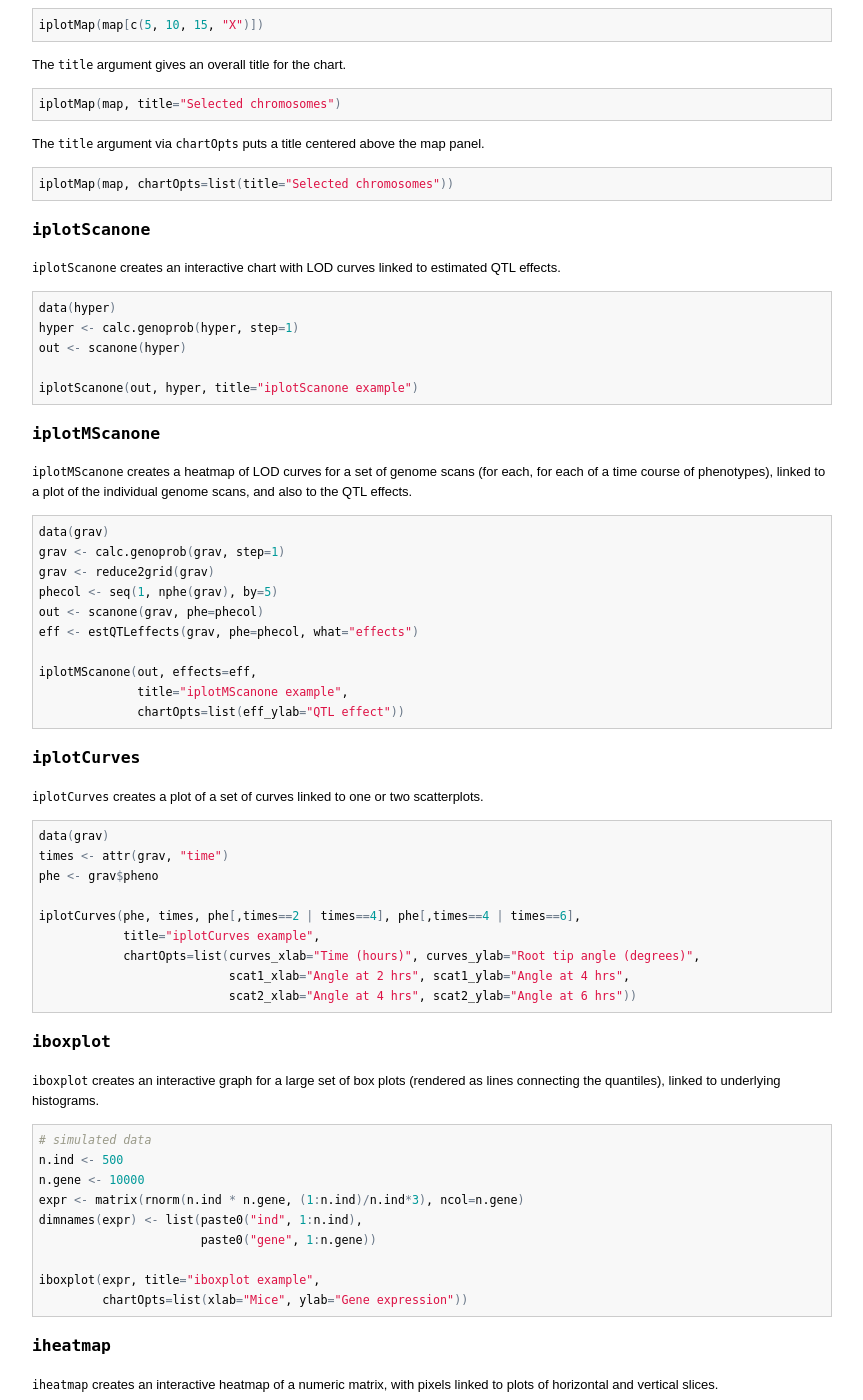
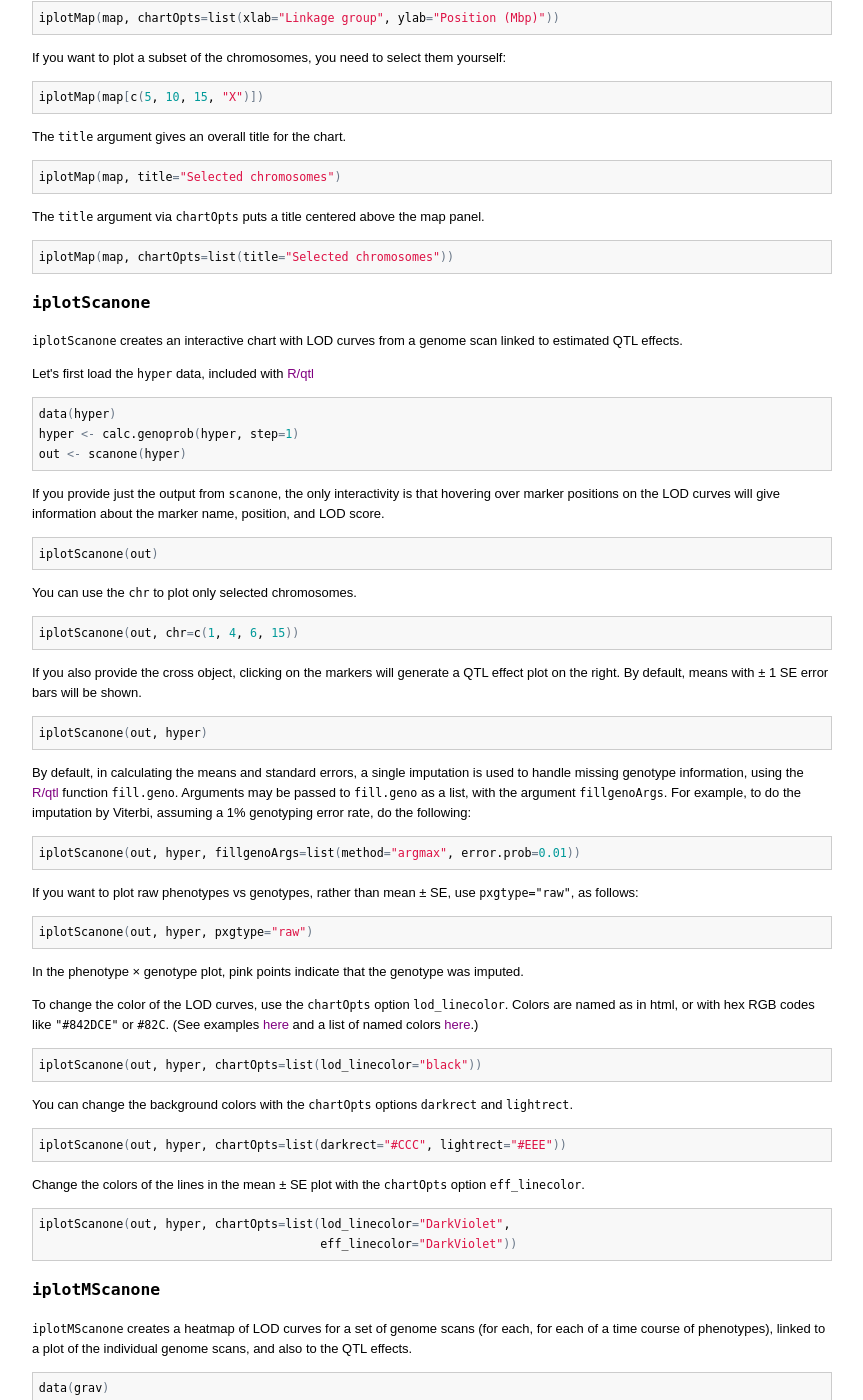
Before and after one commit to kbroman/qtlcharts, a Jekyll site: the page assets/vignettes/userGuide.html, which Jekyll copies as it is, in a window 1280 px wide and 1400 px high, scrolled down 4501 px. Shown: the whole window, without its empty margins (81-944 px from the left). Built offline with Jekyll 4.4.1, drawn with Linux system fonts in a browser that asks for light colours; some of the changed text lies outside the part shown.

Commit message:
userGuide: example of iplotScanone

```diff
--- a/assets/vignettes/userGuide.html
+++ b/assets/vignettes/userGuide.html
@@ -428,10 +428,17 @@ ignored if <code>corr</code> is provided.</p>
 <p><code>iplotMap</code> creates a (slightly) interactive genetic map. Hover over a
 marker position to view the marker name.</p>
 
+<p>Let&#39;s first load the <code>hyper</code> data included with
+<a href="http://www.rqtl.org">R/qtl</a> and pull out the genetic map with
+<code>pull.map</code>. </p>
+
 <pre><code class="r">data(hyper)
 map &lt;- pull.map(hyper)
+</code></pre>
 
-iplotMap(map)
+<p>We use <code>iplotMap</code> as follows.</p>
+
+<pre><code class="r">iplotMap(map)
 </code></pre>
 
 <p>If you want to shift each chromosome so that the initial marker is at
@@ -472,13 +479,73 @@ map panel.</p>
 <h3><code>iplotScanone</code></h3>
 
 <p><code>iplotScanone</code> creates an interactive chart with LOD
-curves linked to estimated QTL effects.</p>
+curves from a genome scan linked to estimated QTL effects.</p>
+
+<p>Let&#39;s first load the <code>hyper</code> data, included with <a href="http://www.rqtl.org">R/qtl</a></p>
 
 <pre><code class="r">data(hyper)
 hyper &lt;- calc.genoprob(hyper, step=1)
 out &lt;- scanone(hyper)
+</code></pre>
 
-iplotScanone(out, hyper, title=&quot;iplotScanone example&quot;)
+<p>If you provide just the output from <code>scanone</code>, the only interactivity
+is that hovering over marker positions on the LOD curves will give
+information about the marker name, position, and LOD score.</p>
+
+<pre><code class="r">iplotScanone(out)
+</code></pre>
+
+<p>You can use the <code>chr</code> to plot only selected chromosomes.</p>
+
+<pre><code class="r">iplotScanone(out, chr=c(1, 4, 6, 15))
+</code></pre>
+
+<p>If you also provide the cross object, clicking on the markers will
+generate a QTL effect plot on the right. By default, means with &plusmn; 1
+SE error bars will be shown.</p>
+
+<pre><code class="r">iplotScanone(out, hyper)
+</code></pre>
+
+<p>By default, in calculating the means and standard errors, a single
+imputation is used to handle missing genotype information, using the
+<a href="http://www.rqtl.org">R/qtl</a> function <code>fill.geno</code>. Arguments may be
+passed to <code>fill.geno</code> as a list, with the argument <code>fillgenoArgs</code>. For
+example, to do the imputation by Viterbi, assuming a 1% genotyping
+error rate, do the following:</p>
+
+<pre><code class="r">iplotScanone(out, hyper, fillgenoArgs=list(method=&quot;argmax&quot;, error.prob=0.01))
+</code></pre>
+
+<p>If you want to plot raw phenotypes vs genotypes, rather than mean
+&plusmn; SE, use <code>pxgtype=&quot;raw&quot;</code>, as follows:</p>
+
+<pre><code class="r">iplotScanone(out, hyper, pxgtype=&quot;raw&quot;)
+</code></pre>
+
+<p>In the phenotype &times; genotype plot, pink points indicate that the
+genotype was imputed.</p>
+
+<p>To change the color of the LOD curves, use the <code>chartOpts</code> option
+<code>lod_linecolor</code>. Colors are named as in html, or with hex RGB codes
+like <code>&quot;#842DCE&quot;</code> or <code>#82C</code>. (See examples
+<a href="http://www.computerhope.com/htmcolor.htm">here</a> and a list of named
+colors <a href="http://html-color-codes.info/color-names/">here</a>.)</p>
+
+<pre><code class="r">iplotScanone(out, hyper, chartOpts=list(lod_linecolor=&quot;black&quot;))
+</code></pre>
+
+<p>You can change the background colors with the <code>chartOpts</code> options
+<code>darkrect</code> and <code>lightrect</code>.</p>
+
+<pre><code class="r">iplotScanone(out, hyper, chartOpts=list(darkrect=&quot;#CCC&quot;, lightrect=&quot;#EEE&quot;))
+</code></pre>
+
+<p>Change the colors of the lines in the mean &plusmn; SE plot with the
+<code>chartOpts</code> option <code>eff_linecolor</code>.</p>
+
+<pre><code class="r">iplotScanone(out, hyper, chartOpts=list(lod_linecolor=&quot;DarkViolet&quot;,
+                                        eff_linecolor=&quot;DarkViolet&quot;))
 </code></pre>
 
 <h3><code>iplotMScanone</code></h3>
```
